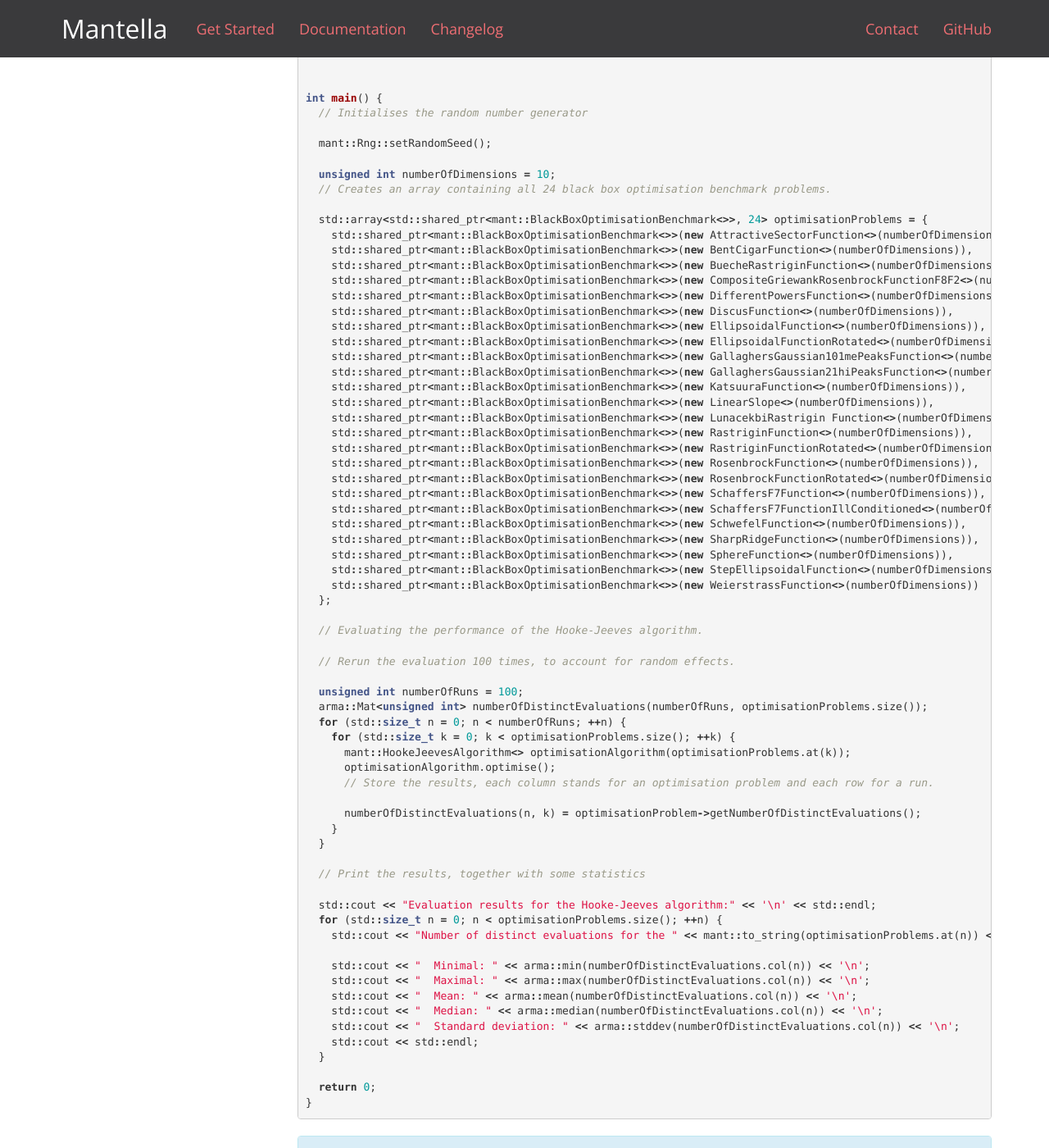
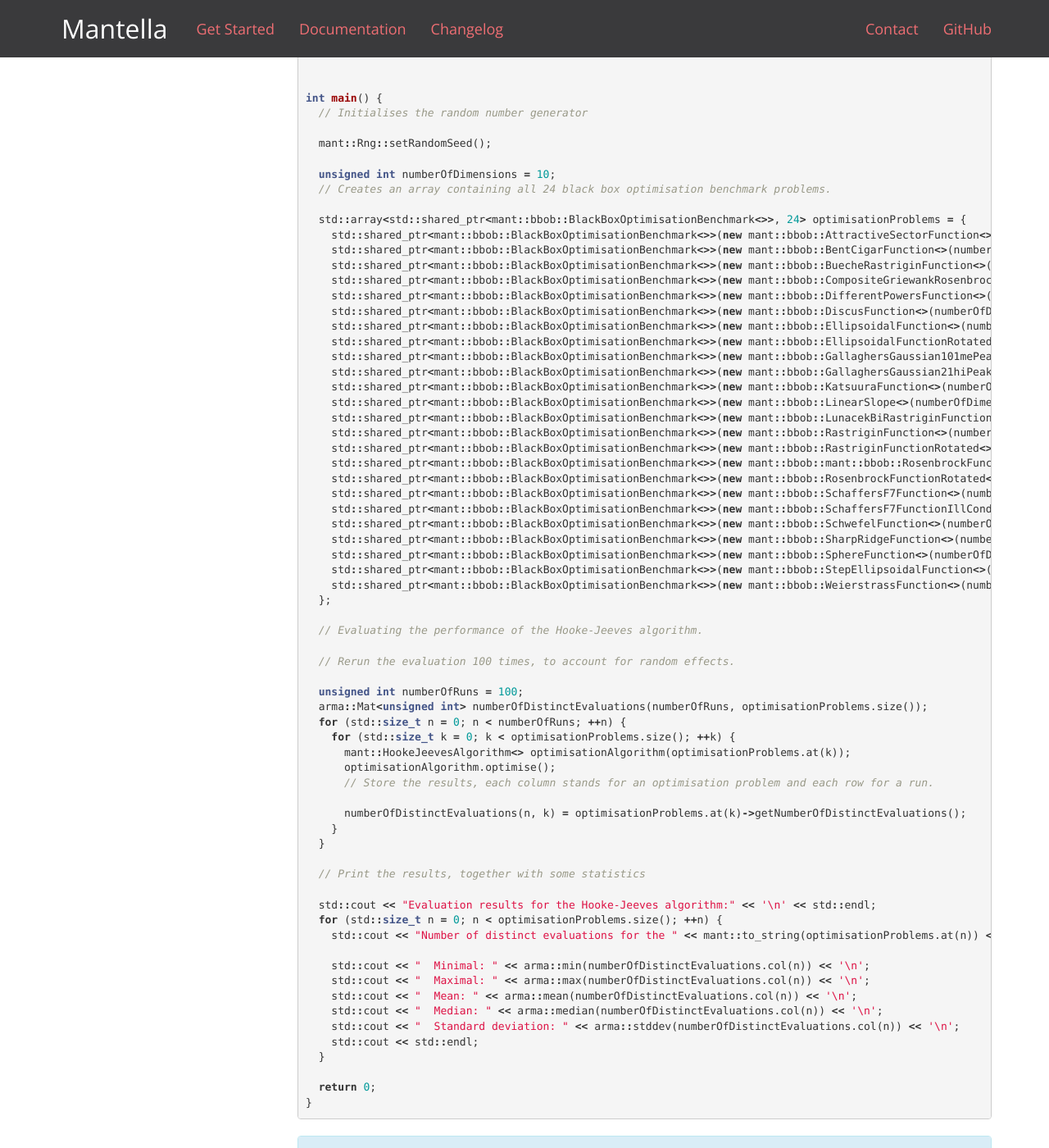
Before and after one commit to sebiniemann/Mantella, a Jekyll site: the page built from optimisation-problems/black-box-optimisation-benchmark.html, in a window 1280 px wide and 1400 px high, scrolled down 740 px. Shown: the whole window at 82% size. Built offline with Jekyll 4.4.1, drawn with Linux system fonts in a browser that asks for light colours; formulas are drawn with MathJax 3.

Commit message:
Fixed errors within the code example

```diff
--- a/optimisation-problems/black-box-optimisation-benchmark.html
+++ b/optimisation-problems/black-box-optimisation-benchmark.html
@@ -59,31 +59,31 @@ int main() {
 
   unsigned int numberOfDimensions = 10;
   // Creates an array containing all 24 black box optimisation benchmark problems.
-  std::array<std::shared_ptr<mant::BlackBoxOptimisationBenchmark<>>, 24> optimisationProblems = {
-    std::shared_ptr<mant::BlackBoxOptimisationBenchmark<>>(new AttractiveSectorFunction<>(numberOfDimensions)),
-    std::shared_ptr<mant::BlackBoxOptimisationBenchmark<>>(new BentCigarFunction<>(numberOfDimensions)),
-    std::shared_ptr<mant::BlackBoxOptimisationBenchmark<>>(new BuecheRastriginFunction<>(numberOfDimensions)),
-    std::shared_ptr<mant::BlackBoxOptimisationBenchmark<>>(new CompositeGriewankRosenbrockFunctionF8F2<>(numberOfDimensions)),
-    std::shared_ptr<mant::BlackBoxOptimisationBenchmark<>>(new DifferentPowersFunction<>(numberOfDimensions)),
-    std::shared_ptr<mant::BlackBoxOptimisationBenchmark<>>(new DiscusFunction<>(numberOfDimensions)),
-    std::shared_ptr<mant::BlackBoxOptimisationBenchmark<>>(new EllipsoidalFunction<>(numberOfDimensions)),
-    std::shared_ptr<mant::BlackBoxOptimisationBenchmark<>>(new EllipsoidalFunctionRotated<>(numberOfDimensions)),
-    std::shared_ptr<mant::BlackBoxOptimisationBenchmark<>>(new GallaghersGaussian101mePeaksFunction<>(numberOfDimensions)),
-    std::shared_ptr<mant::BlackBoxOptimisationBenchmark<>>(new GallaghersGaussian21hiPeaksFunction<>(numberOfDimensions)),
-    std::shared_ptr<mant::BlackBoxOptimisationBenchmark<>>(new KatsuuraFunction<>(numberOfDimensions)),
-    std::shared_ptr<mant::BlackBoxOptimisationBenchmark<>>(new LinearSlope<>(numberOfDimensions)),
-    std::shared_ptr<mant::BlackBoxOptimisationBenchmark<>>(new LunacekbiRastrigin Function<>(numberOfDimensions)),
-    std::shared_ptr<mant::BlackBoxOptimisationBenchmark<>>(new RastriginFunction<>(numberOfDimensions)),
-    std::shared_ptr<mant::BlackBoxOptimisationBenchmark<>>(new RastriginFunctionRotated<>(numberOfDimensions)),
-    std::shared_ptr<mant::BlackBoxOptimisationBenchmark<>>(new RosenbrockFunction<>(numberOfDimensions)),
-    std::shared_ptr<mant::BlackBoxOptimisationBenchmark<>>(new RosenbrockFunctionRotated<>(numberOfDimensions)),
-    std::shared_ptr<mant::BlackBoxOptimisationBenchmark<>>(new SchaffersF7Function<>(numberOfDimensions)),
-    std::shared_ptr<mant::BlackBoxOptimisationBenchmark<>>(new SchaffersF7FunctionIllConditioned<>(numberOfDimensions)),
-    std::shared_ptr<mant::BlackBoxOptimisationBenchmark<>>(new SchwefelFunction<>(numberOfDimensions)),
-    std::shared_ptr<mant::BlackBoxOptimisationBenchmark<>>(new SharpRidgeFunction<>(numberOfDimensions)),
-    std::shared_ptr<mant::BlackBoxOptimisationBenchmark<>>(new SphereFunction<>(numberOfDimensions)),
-    std::shared_ptr<mant::BlackBoxOptimisationBenchmark<>>(new StepEllipsoidalFunction<>(numberOfDimensions)),
-    std::shared_ptr<mant::BlackBoxOptimisationBenchmark<>>(new WeierstrassFunction<>(numberOfDimensions))
+  std::array<std::shared_ptr<mant::bbob::BlackBoxOptimisationBenchmark<>>, 24> optimisationProblems = {
+    std::shared_ptr<mant::bbob::BlackBoxOptimisationBenchmark<>>(new mant::bbob::AttractiveSectorFunction<>(numberOfDimensions)),
+    std::shared_ptr<mant::bbob::BlackBoxOptimisationBenchmark<>>(new mant::bbob::BentCigarFunction<>(numberOfDimensions)),
+    std::shared_ptr<mant::bbob::BlackBoxOptimisationBenchmark<>>(new mant::bbob::BuecheRastriginFunction<>(numberOfDimensions)),
+    std::shared_ptr<mant::bbob::BlackBoxOptimisationBenchmark<>>(new mant::bbob::CompositeGriewankRosenbrockFunctionF8F2<>(numberOfDimensions)),
+    std::shared_ptr<mant::bbob::BlackBoxOptimisationBenchmark<>>(new mant::bbob::DifferentPowersFunction<>(numberOfDimensions)),
+    std::shared_ptr<mant::bbob::BlackBoxOptimisationBenchmark<>>(new mant::bbob::DiscusFunction<>(numberOfDimensions)),
+    std::shared_ptr<mant::bbob::BlackBoxOptimisationBenchmark<>>(new mant::bbob::EllipsoidalFunction<>(numberOfDimensions)),
+    std::shared_ptr<mant::bbob::BlackBoxOptimisationBenchmark<>>(new mant::bbob::EllipsoidalFunctionRotated<>(numberOfDimensions)),
+    std::shared_ptr<mant::bbob::BlackBoxOptimisationBenchmark<>>(new mant::bbob::GallaghersGaussian101mePeaksFunction<>(numberOfDimensions)),
+    std::shared_ptr<mant::bbob::BlackBoxOptimisationBenchmark<>>(new mant::bbob::GallaghersGaussian21hiPeaksFunction<>(numberOfDimensions)),
+    std::shared_ptr<mant::bbob::BlackBoxOptimisationBenchmark<>>(new mant::bbob::KatsuuraFunction<>(numberOfDimensions)),
+    std::shared_ptr<mant::bbob::BlackBoxOptimisationBenchmark<>>(new mant::bbob::LinearSlope<>(numberOfDimensions)),
+    std::shared_ptr<mant::bbob::BlackBoxOptimisationBenchmark<>>(new mant::bbob::LunacekBiRastriginFunction<>(numberOfDimensions)),
+    std::shared_ptr<mant::bbob::BlackBoxOptimisationBenchmark<>>(new mant::bbob::RastriginFunction<>(numberOfDimensions)),
+    std::shared_ptr<mant::bbob::BlackBoxOptimisationBenchmark<>>(new mant::bbob::RastriginFunctionRotated<>(numberOfDimensions)),
+    std::shared_ptr<mant::bbob::BlackBoxOptimisationBenchmark<>>(new mant::bbob::mant::bbob::RosenbrockFunction<>(numberOfDimensions)),
+    std::shared_ptr<mant::bbob::BlackBoxOptimisationBenchmark<>>(new mant::bbob::RosenbrockFunctionRotated<>(numberOfDimensions)),
+    std::shared_ptr<mant::bbob::BlackBoxOptimisationBenchmark<>>(new mant::bbob::SchaffersF7Function<>(numberOfDimensions)),
+    std::shared_ptr<mant::bbob::BlackBoxOptimisationBenchmark<>>(new mant::bbob::SchaffersF7FunctionIllConditioned<>(numberOfDimensions)),
+    std::shared_ptr<mant::bbob::BlackBoxOptimisationBenchmark<>>(new mant::bbob::SchwefelFunction<>(numberOfDimensions)),
+    std::shared_ptr<mant::bbob::BlackBoxOptimisationBenchmark<>>(new mant::bbob::SharpRidgeFunction<>(numberOfDimensions)),
+    std::shared_ptr<mant::bbob::BlackBoxOptimisationBenchmark<>>(new mant::bbob::SphereFunction<>(numberOfDimensions)),
+    std::shared_ptr<mant::bbob::BlackBoxOptimisationBenchmark<>>(new mant::bbob::StepEllipsoidalFunction<>(numberOfDimensions)),
+    std::shared_ptr<mant::bbob::BlackBoxOptimisationBenchmark<>>(new mant::bbob::WeierstrassFunction<>(numberOfDimensions))
   };
 
   // Evaluating the performance of the Hooke-Jeeves algorithm.
@@ -95,7 +95,7 @@ int main() {
       mant::HookeJeevesAlgorithm<> optimisationAlgorithm(optimisationProblems.at(k));
       optimisationAlgorithm.optimise();
       // Store the results, each column stands for an optimisation problem and each row for a run.
-      numberOfDistinctEvaluations(n, k) = optimisationProblem->getNumberOfDistinctEvaluations();
+      numberOfDistinctEvaluations(n, k) = optimisationProblems.at(k)->getNumberOfDistinctEvaluations();
     }
   }
 
```
